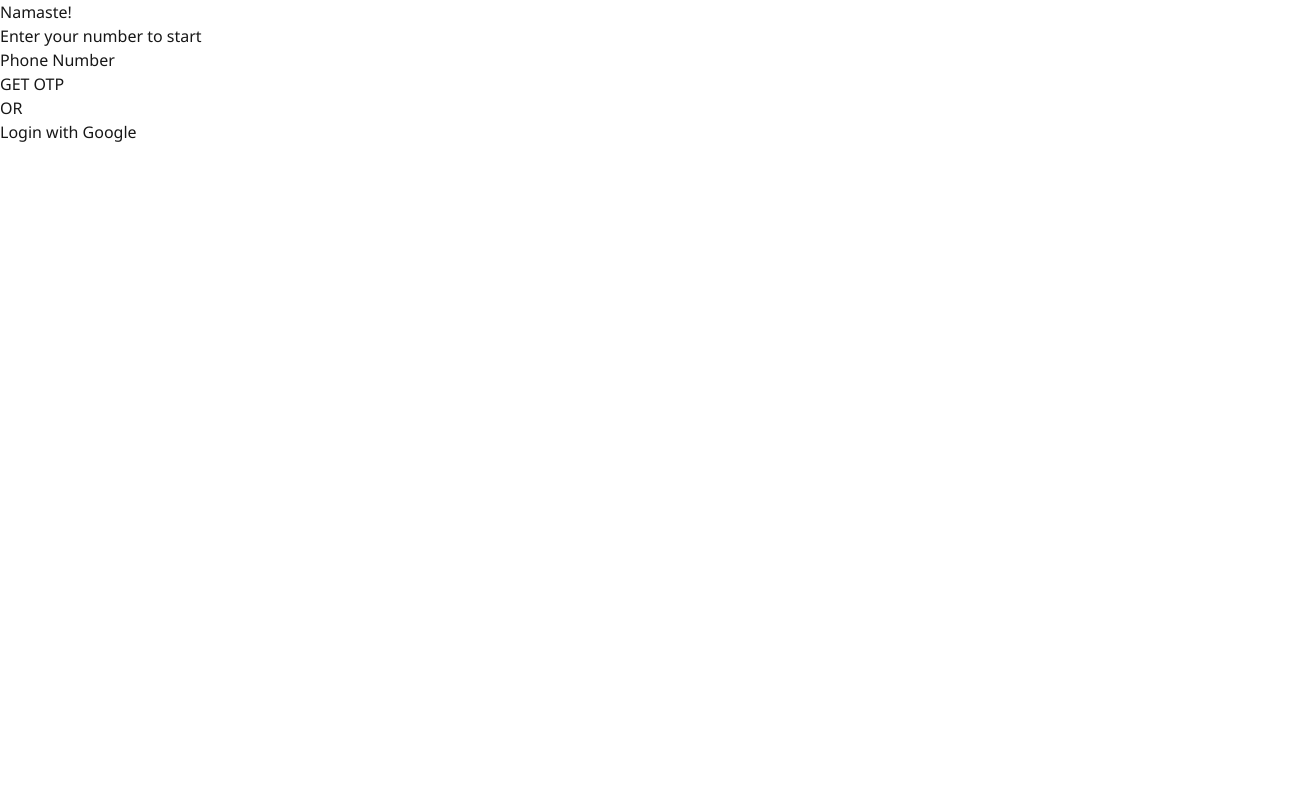
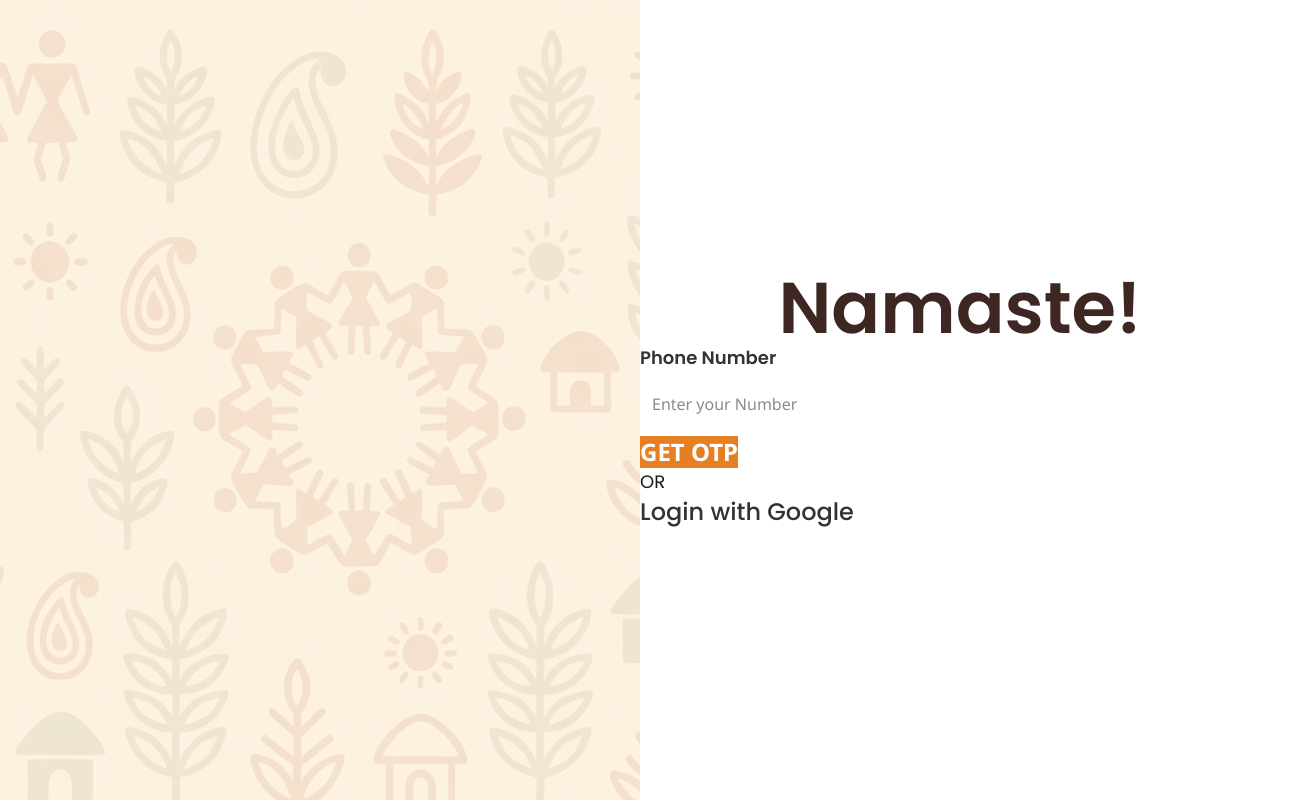
Before and after one commit to Eaman006/Turant, a Next.js app: page /login in a window 1280 px wide. Shown: the whole page, 1304 px wide, since content can reach past the window. Built offline with nearby package versions, Linux system fonts and the light colour scheme.

Commit message:
feat: enhance login page layout and functionality with OTP feature

```diff
--- a/app/login/page.tsx
+++ b/app/login/page.tsx
@@ -1,26 +1,38 @@
 import React from 'react'
+import Image from 'next/image'
 
 const page = () => {
   return (
-    <div>
-      <div>
+    <div className='flex bg-[#FFF3E0]'>
+      <div className="h-screen w-1/2 object-fill bg-[url('/tt.png')]"></div>
+      <div className="bg-white w-1/2 flex flex-col  justify-center">
+        <div className='text-[#3E2723] text-7xl font-semibold font-[family-name:var(--font-poppins)] text-center'>
           Namaste!
         </div>
-      <div>
-        Enter your number to start
-      </div>
-      <div>
+        <form action="" className=''>
+
+        <div className='text-[#333333] text-lg font-semibold font-[family-name:var(--font-poppins)]'>
           Phone Number
         </div>
+        <input type="text" placeholder='Enter your Number' className='w-full h-10 m-3'/>
         <div>
+
+        <button className='bg-[#E67E22] text-[#FFFFFF] text-2xl font-semibold font-[family-name:var(--font-poppins) '>
           GET OTP
+        </button>
         </div>
-      <div>
+        </form>
+        <div className='text-lg font-Regular font-[family-name:var(--font-poppins)]'>
           OR
         </div>
-      <div>
+        <div className='text-[#333333] text-2xl font-medium font-[family-name:var(--font-poppins)]'>
           Login with Google
         </div>
+      </div>
+
+
+
+
     </div>
   )
 }
```
Also changed, not shown: public/tt.png (added). Lines whose indentation alone changed are shown as unchanged.
